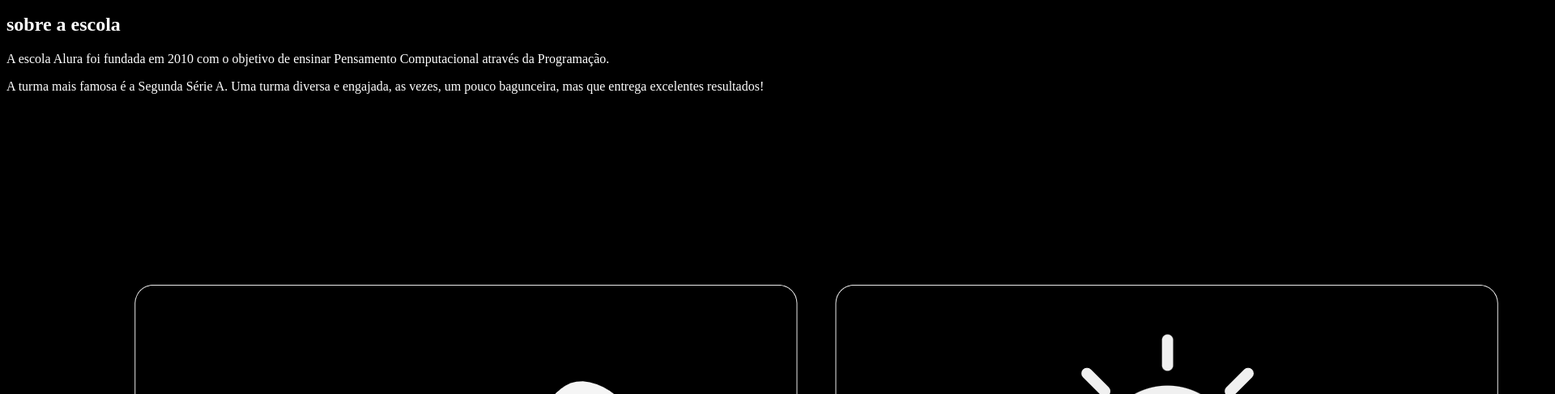
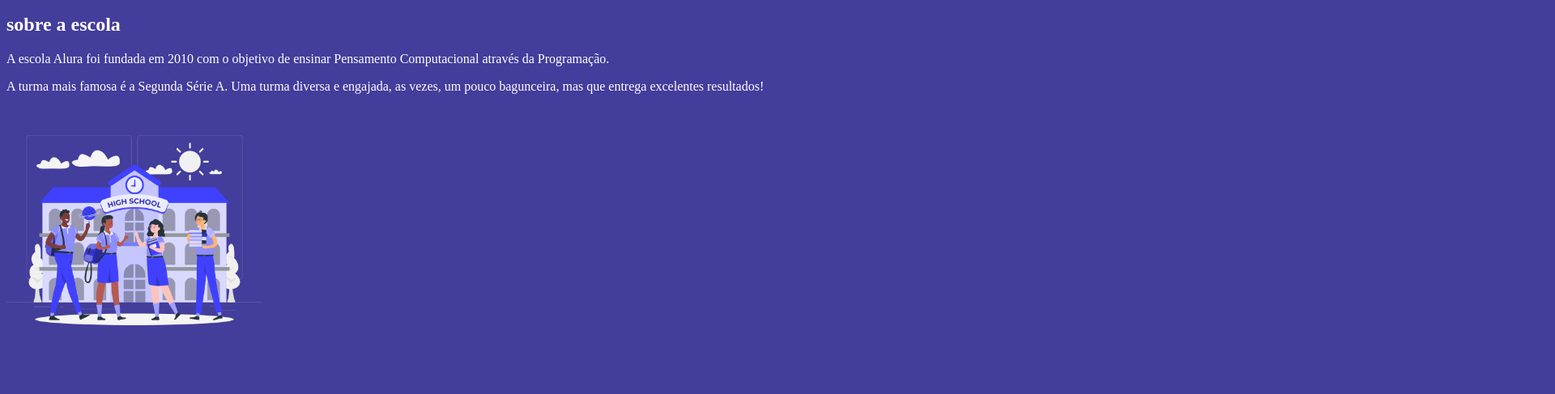
Before and after one commit to jonat120/alura-star, a plain HTML site: page index.html in a window 1280 px wide. Shown: the part 129-616 px from the top of the page at 81% size, 1920 px wide, since content can reach past the window. Drawn offline with Linux system fonts and the light colour scheme.

Commit message:
Add files via upload

```diff
--- a/index.html
+++ b/index.html
@@ -18,7 +18,7 @@
         <h2> sobre a escola</h2>
         <p classe="escola-texto-um">A escola Alura foi fundada em 2010 com o objetivo de ensinar Pensamento Computacional através da Programação. </p>
         <p classe="escola-texto-dois">A turma mais famosa é a Segunda Série A. Uma turma diversa e engajada, as vezes, um pouco bagunceira, mas que entrega excelentes resultados!</p>
-        <img src="High School-rafiki.png" alt="">
+        <img class="escola-img" src="High School-rafiki.png" alt="">
     </section>
 
 </body>
--- a/style.css
+++ b/style.css
@@ -1,5 +1,5 @@
 body{
-    background-color: #000000;
+    background-color: #433d9b;
     color: #ffffff;
 }
 
@@ -19,3 +19,7 @@ body{
 .logo{
     width: 25%;
 }
+
+.escola-img{
+    width: 25%;
+}
```
